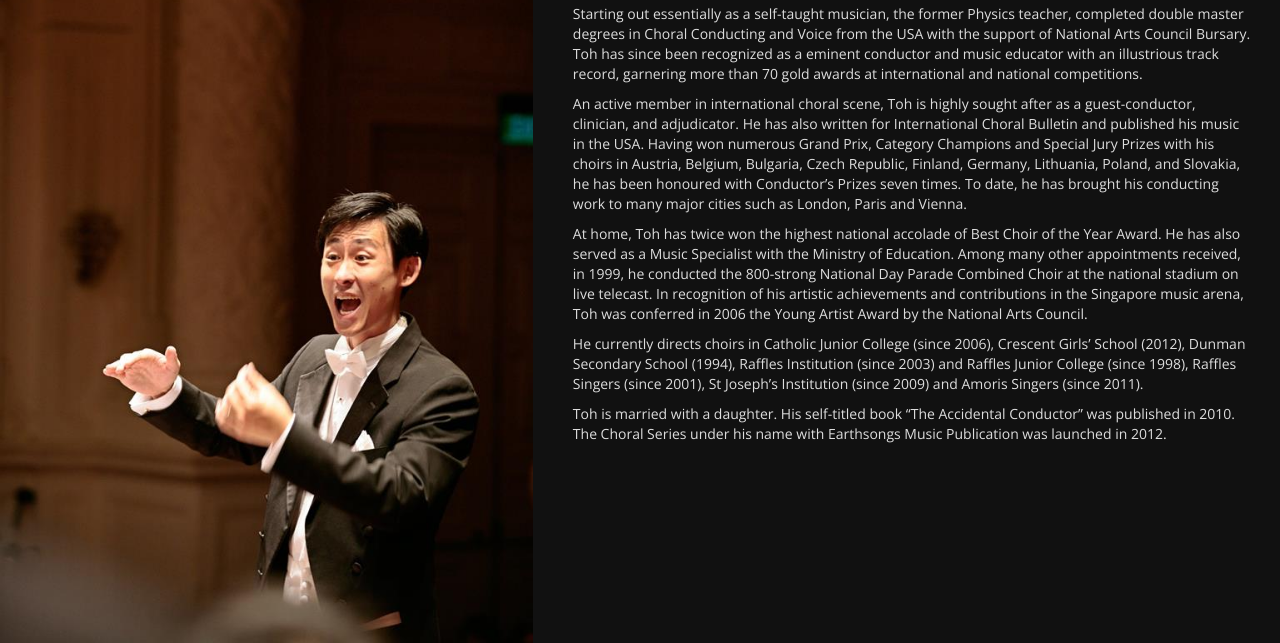
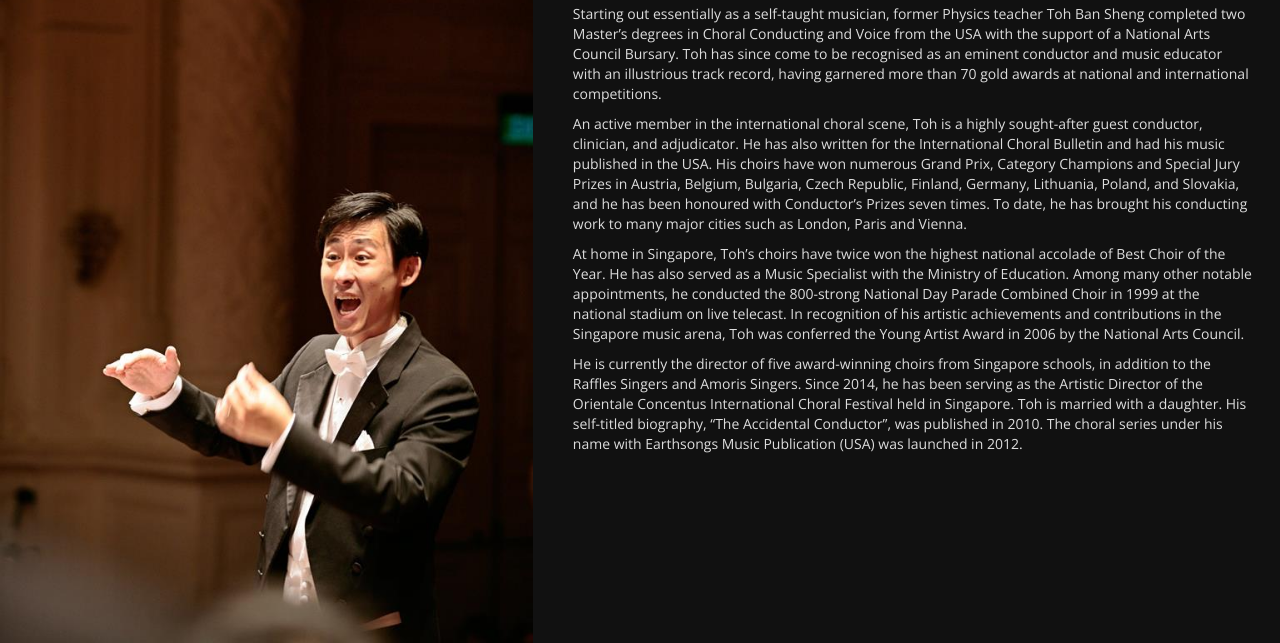
Before and after one commit to geof90/RafflesSingers, a plain HTML site: page director.html in a window 1280 px wide. Shown: the part 157-800 px from the top of the page. Drawn offline with nearby package versions, Linux system fonts and the light colour scheme.

Commit message:
Update director.html

```diff
--- a/director.html
+++ b/director.html
@@ -78,17 +78,10 @@
         </div>
         <div class="homecontent">
           <h2><i class="fa fa-magic"></i> Conductor - Toh Ban Sheng</h2>
-
-<p>Starting out essentially as a self-taught musician, the former Physics teacher, completed double master degrees in Choral Conducting and Voice from the USA with the support of National Arts Council Bursary.  Toh has since been recognized as a eminent conductor and music educator with an illustrious track record, garnering more than 70 gold awards at international and national competitions.</p>
-
-<p>An active member in international choral scene, Toh is highly sought after as a guest-conductor, clinician, and adjudicator.  He has also written for International Choral Bulletin and published his music in the USA.  Having won numerous Grand Prix, Category Champions and Special Jury Prizes with his choirs in Austria, Belgium, Bulgaria, Czech Republic, Finland, Germany, Lithuania, Poland, and Slovakia, he has been honoured with Conductor’s Prizes seven times.  To date, he has brought his conducting work to many major cities such as London, Paris and Vienna.</p>
-
-<p>At home, Toh has twice won the highest national accolade of Best Choir of the Year Award.  He has also served as a Music Specialist with the Ministry of Education.  Among many other appointments received, in 1999, he conducted the 800-strong National Day Parade Combined Choir at the national stadium on live telecast.  In recognition of his artistic achievements and contributions in the Singapore music arena, Toh was conferred in 2006 the Young Artist Award by the National Arts Council.</p>
-
-<p>He currently directs choirs in Catholic Junior College (since 2006), Crescent Girls&rsquo; School (2012), Dunman Secondary School (1994), Raffles Institution (since 2003) and Raffles Junior College (since 1998), Raffles Singers (since 2001), St Joseph&rsquo;s Institution (since 2009) and Amoris Singers (since 2011).</p>
-
-<p>Toh is married with a daughter.  His self-titled book “The Accidental Conductor” was published in 2010.  The Choral Series under his name with Earthsongs Music Publication was launched in 2012.</p>
-
+<p>Starting out essentially as a self-taught musician, former Physics teacher Toh Ban Sheng completed two Master’s degrees in Choral Conducting and Voice from the USA with the support of a National Arts Council Bursary. Toh has since come to be recognised as an eminent conductor and music educator with an illustrious track record, having garnered more than 70 gold awards at national and international competitions.</p>
+<p>An active member in the international choral scene, Toh is a highly sought-after guest conductor, clinician, and adjudicator. He has also written for the International Choral Bulletin and had his music published in the USA. His choirs have won numerous Grand Prix, Category Champions and Special Jury Prizes in Austria, Belgium, Bulgaria, Czech Republic, Finland, Germany, Lithuania, Poland, and Slovakia, and he has been honoured with Conductor’s Prizes seven times. To date, he has brought his conducting work to many major cities such as London, Paris and Vienna.</p>
+<p>At home in Singapore, Toh’s choirs have twice won the highest national accolade of Best Choir of the Year. He has also served as a Music Specialist with the Ministry of Education. Among many other notable appointments, he conducted the 800-strong National Day Parade Combined Choir in 1999 at the national stadium on live telecast. In recognition of his artistic achievements and contributions in the Singapore music arena, Toh was conferred the Young Artist Award in 2006 by the National Arts Council.</p>
+<p>He is currently the director of five award-winning choirs from Singapore schools, in addition to the Raffles Singers and Amoris Singers. Since 2014, he has been serving as the Artistic Director of the Orientale Concentus International Choral Festival held in Singapore. Toh is married with a daughter. His self-titled biography, “The Accidental Conductor”, was published in 2010. The choral series under his name with Earthsongs Music Publication (USA) was launched in 2012.</p>
         </div>
       </div>
     </div>
```
